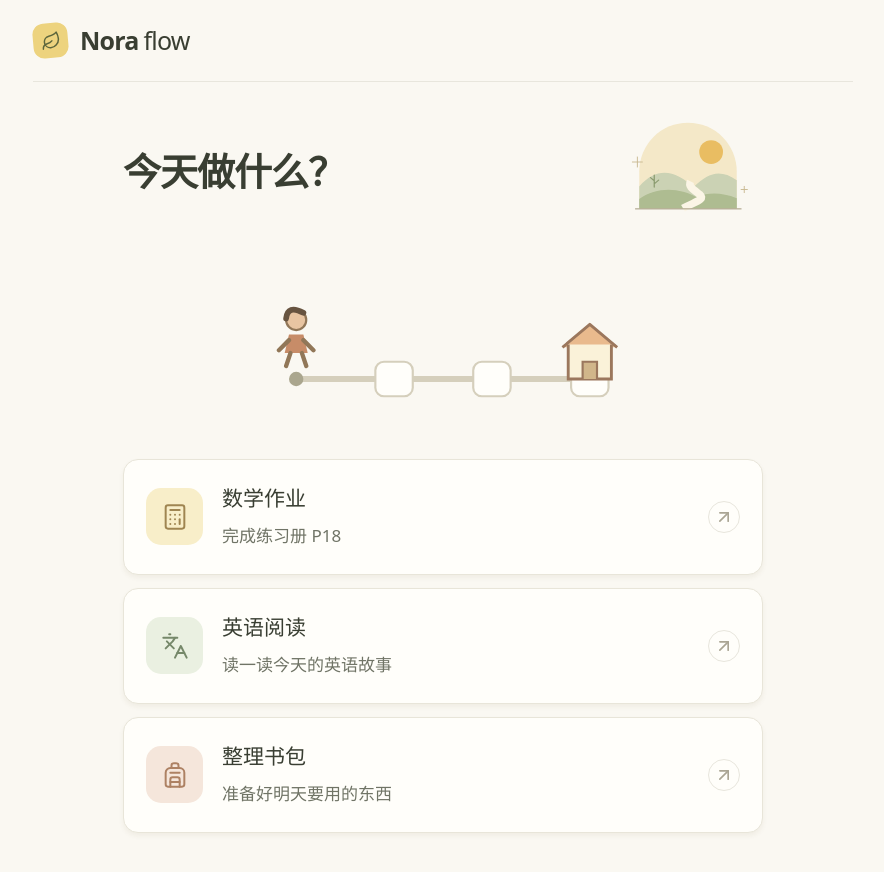
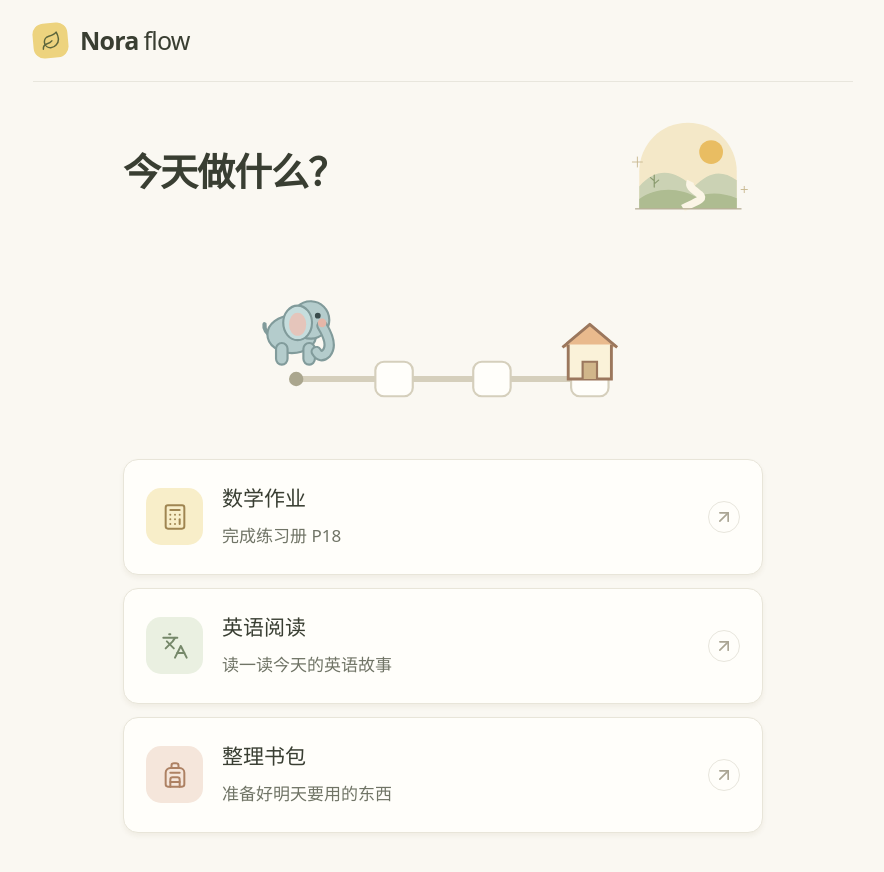
Before and after one commit to ico0018/AdhdTaskHelper, a Next.js app: page / in a window 1280 px wide. Shown: the whole page, without its empty margins (197-1081 px from the left). Built offline with nearby package versions, Linux system fonts and the light colour scheme.

Commit message:
feat: elephant journey and water toilet preparation

```diff
--- a/src/components/task-journey.tsx
+++ b/src/components/task-journey.tsx
@@ -93,28 +93,17 @@ export default function TaskJourney({
         }}
         aria-hidden="true"
       >
-        <circle
-          cy="-23"
-          r="7"
-          fill="#e8c5a2"
-          stroke="#917758"
-          strokeWidth="1.5"
-        />
-        <path
-          d="M-7-24q1-10 12-4"
-          fill="none"
-          stroke="#675440"
-          strokeWidth="4"
-          strokeLinecap="round"
-        />
-        <path d="M-5-13 5-13 8 0H-8Z" fill="#c78c68" />
-        <path
-          d="m-5-9-7 7m17-7 7 7M-4 0l-3 9M4 0l3 9"
-          fill="none"
-          stroke="#917758"
-          strokeWidth="3"
-          strokeLinecap="round"
-        />
+        <path d="M-15-10q-8-5-7-10" fill="none" stroke="#819b9b" strokeWidth="3" strokeLinecap="round" />
+        <ellipse cx="-3" cy="-13" rx="17" ry="13" fill="#b4cccc" stroke="#819b9b" strokeWidth="1.5" />
+        <rect x="-14" y="-7" width="8" height="15" rx="4" fill="#b4cccc" stroke="#819b9b" strokeWidth="1.5" />
+        <rect x="5" y="-7" width="8" height="15" rx="4" fill="#b4cccc" stroke="#819b9b" strokeWidth="1.5" />
+        <circle cx="10" cy="-23" r="13" fill="#b4cccc" stroke="#819b9b" strokeWidth="1.5" />
+        <ellipse cx="1" cy="-21" rx="10" ry="12" fill="#c6dddd" stroke="#819b9b" strokeWidth="1.5" />
+        <ellipse cx="1" cy="-20" rx="6" ry="8" fill="#e5c5bb" />
+        <path d="M18-19q8 13 3 19q-4 4-7-1" fill="none" stroke="#819b9b" strokeWidth="8" strokeLinecap="round" />
+        <path d="M18-19q8 13 3 19q-4 4-7-1" fill="none" stroke="#b4cccc" strokeWidth="5" strokeLinecap="round" />
+        <circle cx="15" cy="-26" r="2" fill="#394b4c" />
+        <circle cx="18" cy="-21" r="3" fill="#e5b6a8" />
       </g>
     </svg>
   );
```
